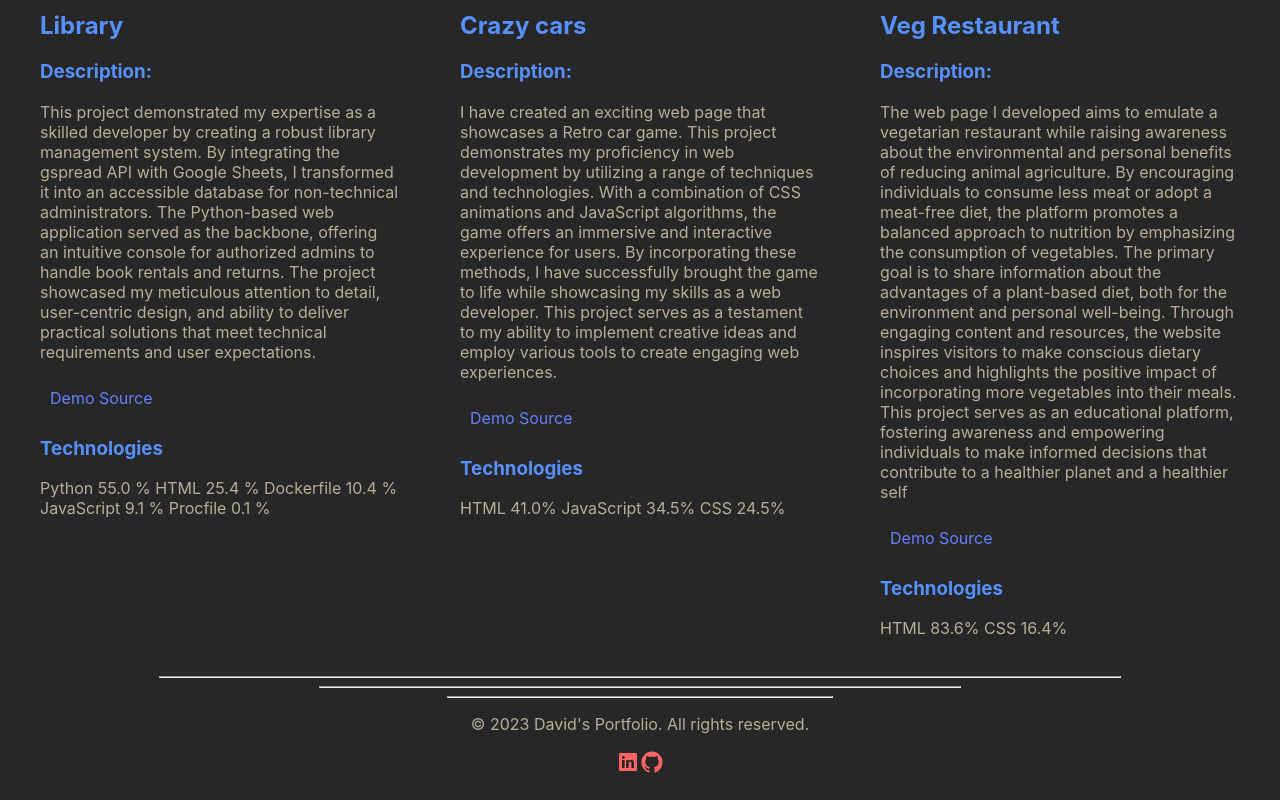
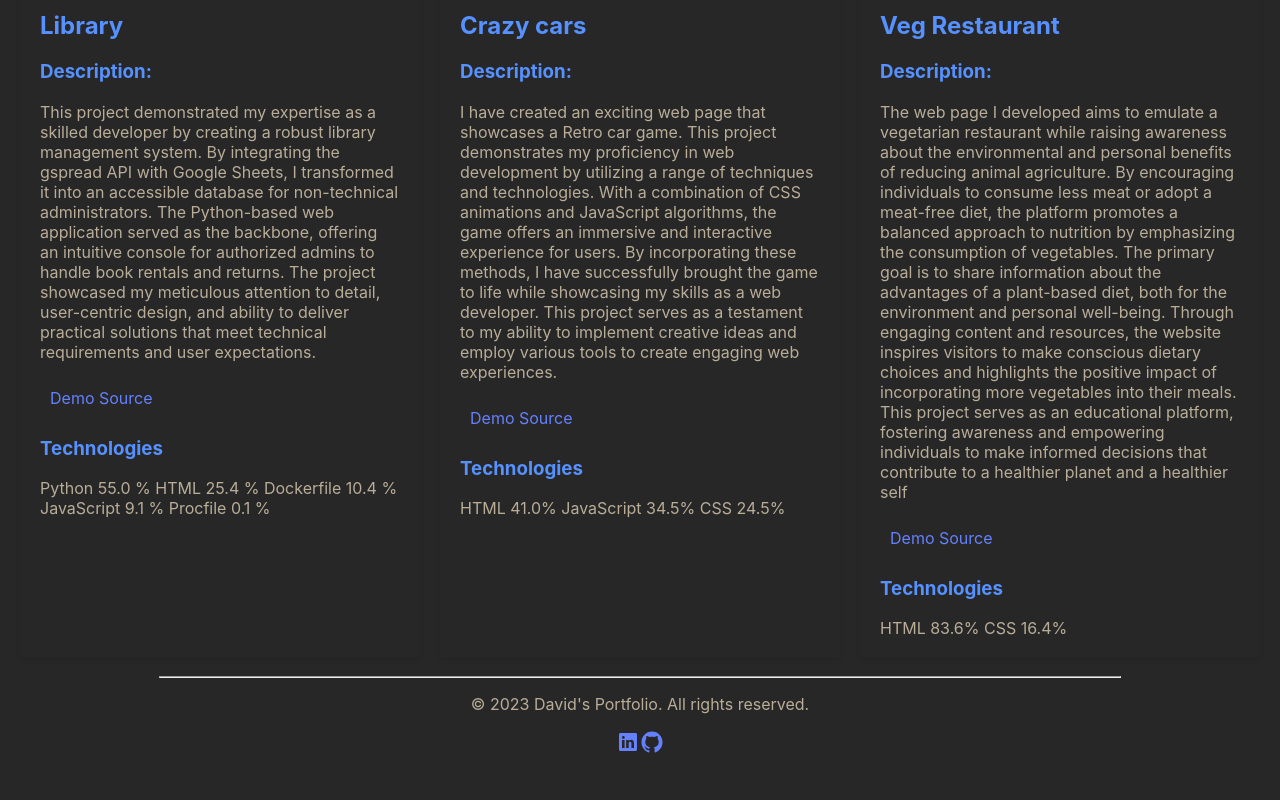
Before and after one commit to jdhernandezS1/R_Port, a React (Create React App) app: page / in a window 1280 px wide. Shown: the part 1631-2431 px from the top of the page. Built offline with nearby package versions, Linux system fonts and the light colour scheme.

Commit message:
Make Colors Standart

```diff
--- a/src/components/Project.jsx
+++ b/src/components/Project.jsx
@@ -45,8 +45,8 @@ const Portafolio = () => {
         ))}
       </div>
       <hr className='hrFooter1'/>
-      <hr className='hrFooter2'/>
-      <hr className='hrFooter3'/>
+      {/* <hr className='hrFooter2'/> */}
+      {/* <hr className='hrFooter3'/> */}
 
       <Footer/>
     </div>
--- a/src/components/style/Project.css
+++ b/src/components/style/Project.css
@@ -106,7 +106,7 @@
 }
 .social-media a{
   text-decoration: none;
-  color: #ff6565;
+  color: #6581ff;
 }
 .social-media a:hover{
   font-size: xx-large;
@@ -142,7 +142,7 @@
   }
 
   50% {
-    color: #00c11aea;
+    color: #6581ff;
   }
 
   100% {
```
